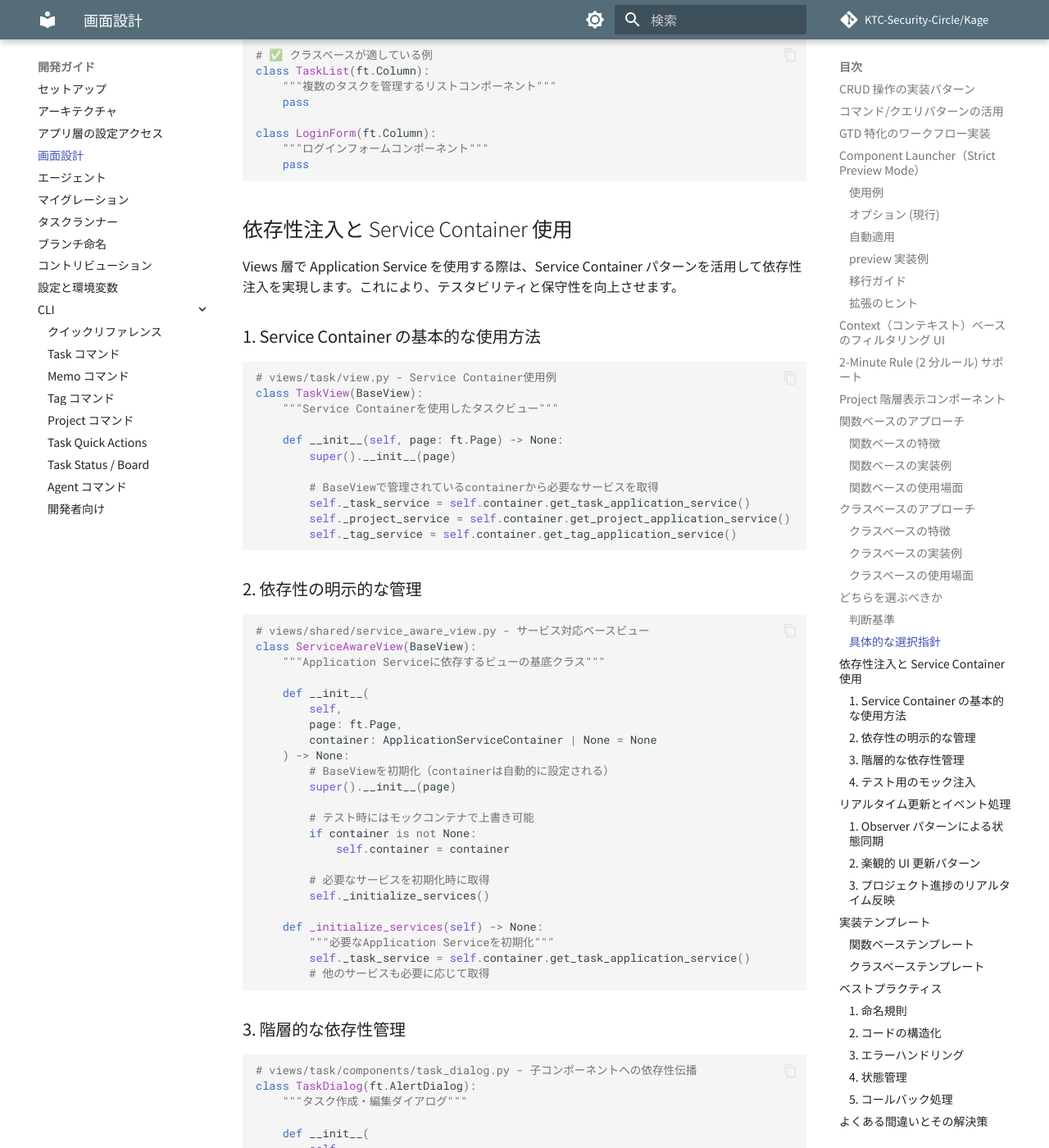
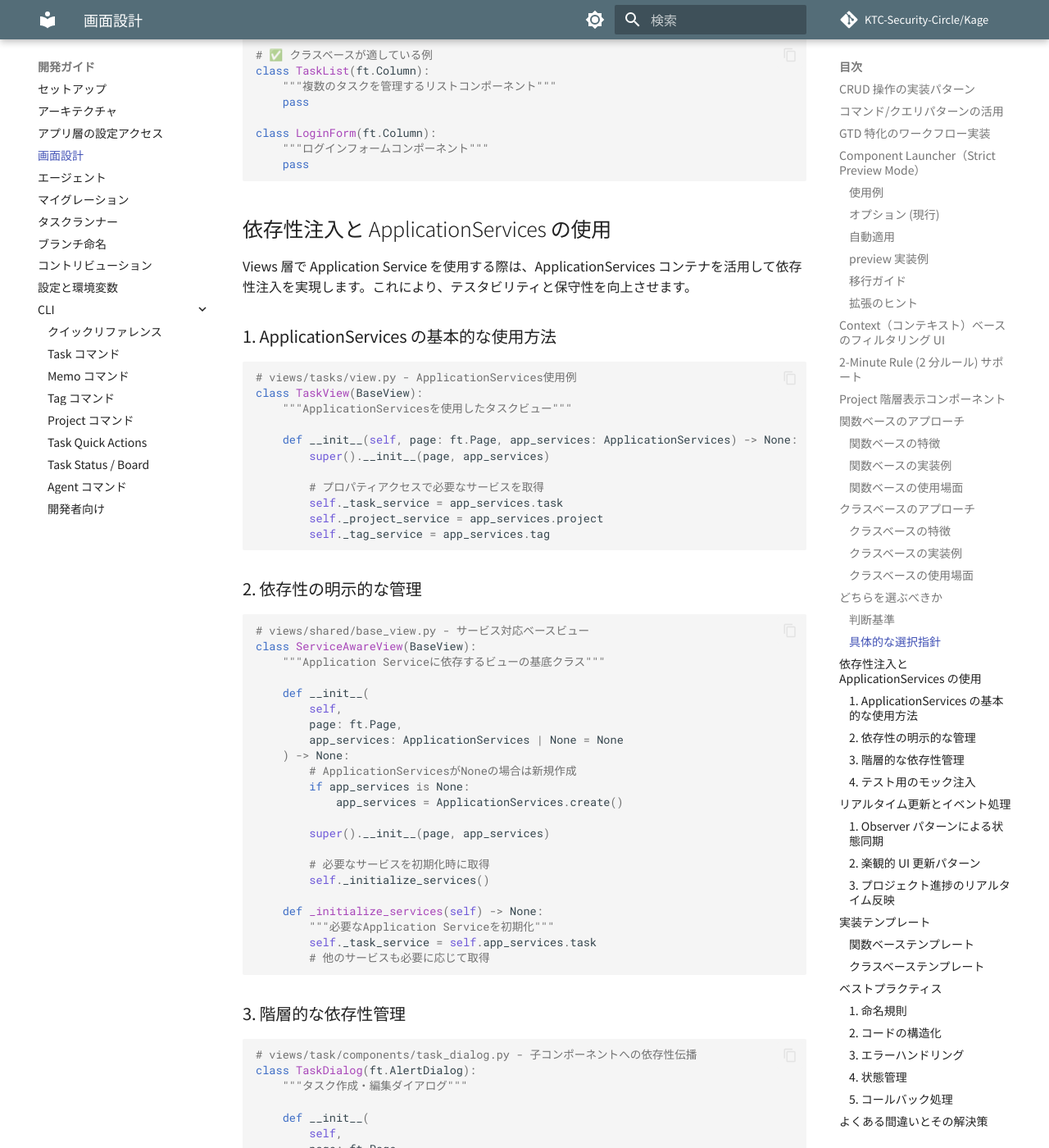
Before and after one commit to KTC-Security-Circle/Kage, an MkDocs documentation site: the page built from docs/dev/views_guide.md, in a window 1280 px wide and 1400 px high, scrolled down 11996 px. Shown: the whole window at 82% size. Built offline with MkDocs 1.6.1 and Material for MkDocs 9.7.7, drawn with Linux system fonts in a browser that asks for light colours; comment, search, counter and statistics services are not loaded; some of the changed text lies outside the part shown.

Commit message:
docs: views_guideのApplicationServices使用方法を最新化
Co-authored-by: snow7y <103980824+snow7y@users.noreply.github.com>

````diff
--- a/docs/dev/views_guide.md
+++ b/docs/dev/views_guide.md
@@ -560,51 +560,50 @@ class LoginForm(ft.Column):
     pass
 ```
 
-## 依存性注入と Service Container 使用
+## 依存性注入と ApplicationServices の使用
 
-Views 層で Application Service を使用する際は、Service Container パターンを活用して依存性注入を実現します。これにより、テスタビリティと保守性を向上させます。
+Views 層で Application Service を使用する際は、ApplicationServices コンテナを活用して依存性注入を実現します。これにより、テスタビリティと保守性を向上させます。
 
-### 1. Service Container の基本的な使用方法
+### 1. ApplicationServices の基本的な使用方法
 
 ```python
-# views/task/view.py - Service Container使用例
+# views/tasks/view.py - ApplicationServices使用例
 class TaskView(BaseView):
-    """Service Containerを使用したタスクビュー"""
+    """ApplicationServicesを使用したタスクビュー"""
 
-    def __init__(self, page: ft.Page) -> None:
-        super().__init__(page)
+    def __init__(self, page: ft.Page, app_services: ApplicationServices) -> None:
+        super().__init__(page, app_services)
 
-        # BaseViewで管理されているcontainerから必要なサービスを取得
-        self._task_service = self.container.get_task_application_service()
-        self._project_service = self.container.get_project_application_service()
-        self._tag_service = self.container.get_tag_application_service()
+        # プロパティアクセスで必要なサービスを取得
+        self._task_service = app_services.task
+        self._project_service = app_services.project
+        self._tag_service = app_services.tag
 ```
 
 ### 2. 依存性の明示的な管理
 
 ```python
-# views/shared/service_aware_view.py - サービス対応ベースビュー
+# views/shared/base_view.py - サービス対応ベースビュー
 class ServiceAwareView(BaseView):
     """Application Serviceに依存するビューの基底クラス"""
 
     def __init__(
         self,
         page: ft.Page,
-        container: ApplicationServiceContainer | None = None
+        app_services: ApplicationServices | None = None
     ) -> None:
-        # BaseViewを初期化（containerは自動的に設定される）
-        super().__init__(page)
+        # ApplicationServicesがNoneの場合は新規作成
+        if app_services is None:
+            app_services = ApplicationServices.create()
 
-        # テスト時にはモックコンテナで上書き可能
-        if container is not None:
-            self.container = container
+        super().__init__(page, app_services)
 
         # 必要なサービスを初期化時に取得
         self._initialize_services()
 
     def _initialize_services(self) -> None:
         """必要なApplication Serviceを初期化"""
-        self._task_service = self.container.get_task_application_service()
+        self._task_service = self.app_services.task
         # 他のサービスも必要に応じて取得
 ```
 
@@ -662,35 +661,39 @@ class TaskView(ServiceAwareView):
 
 ```python
 # tests/views/test_task_view.py - テスト用モック注入例
-class MockApplicationServiceContainer:
-    """テスト用のモックコンテナ"""
+from unittest.mock import Mock
+from logic.application.apps import ApplicationServices
+
+class MockApplicationServices:
+    """テスト用のモックApplicationServices"""
 
     def __init__(self):
         self.mock_task_service = Mock(spec=TaskApplicationService)
 
-    def get_task_application_service(self) -> TaskApplicationService:
+    @property
+    def task(self) -> TaskApplicationService:
         return self.mock_task_service
 
 def test_task_creation():
     """タスク作成のテスト"""
-    # モックコンテナを準備
-    mock_container = MockApplicationServiceContainer()
-    mock_container.mock_task_service.create_task.return_value = TaskRead(
-        id="test-id",
+    # モックApplicationServicesを準備
+    mock_app_services = MockApplicationServices()
+    mock_app_services.mock_task_service.create_task.return_value = TaskRead(
+        id=UUID("12345678-1234-1234-1234-123456789012"),
         title="Test Task",
         status=TaskStatus.INBOX
     )
 
     # テスト対象のビューにモックを注入
     page = Mock(spec=ft.Page)
-    view = TaskView(page=page, container=mock_container)
+    view = TaskView(page=page, app_services=mock_app_services)
 
     # テスト実行
     command = CreateTaskCommand(title="Test Task")
     view._on_task_created(command)
 
     # モックが正しく呼ばれたことを確認
-    mock_container.mock_task_service.create_task.assert_called_once_with(command)
+    mock_app_services.mock_task_service.create_task.assert_called_once_with(command)
 ```
 
 ## リアルタイム更新とイベント処理
@@ -704,8 +707,10 @@ GTD タスク管理では、タスクの状態変更やプロジェクトの進
 class ObservableView(ServiceAwareView):
     """状態変更を観察するビューの基底クラス"""
 
-    def __init__(self, page: ft.Page, container: ApplicationServiceContainer | None = None):
-        super().__init__(page, container)
+    def __init__(self, page: ft.Page, app_services: ApplicationServices | None = None):
+        if app_services is None:
+            app_services = ApplicationServices.create()
+        super().__init__(page, app_services)
         self._observers: list[Callable] = []
 
     def add_observer(self, callback: Callable) -> None:
````
